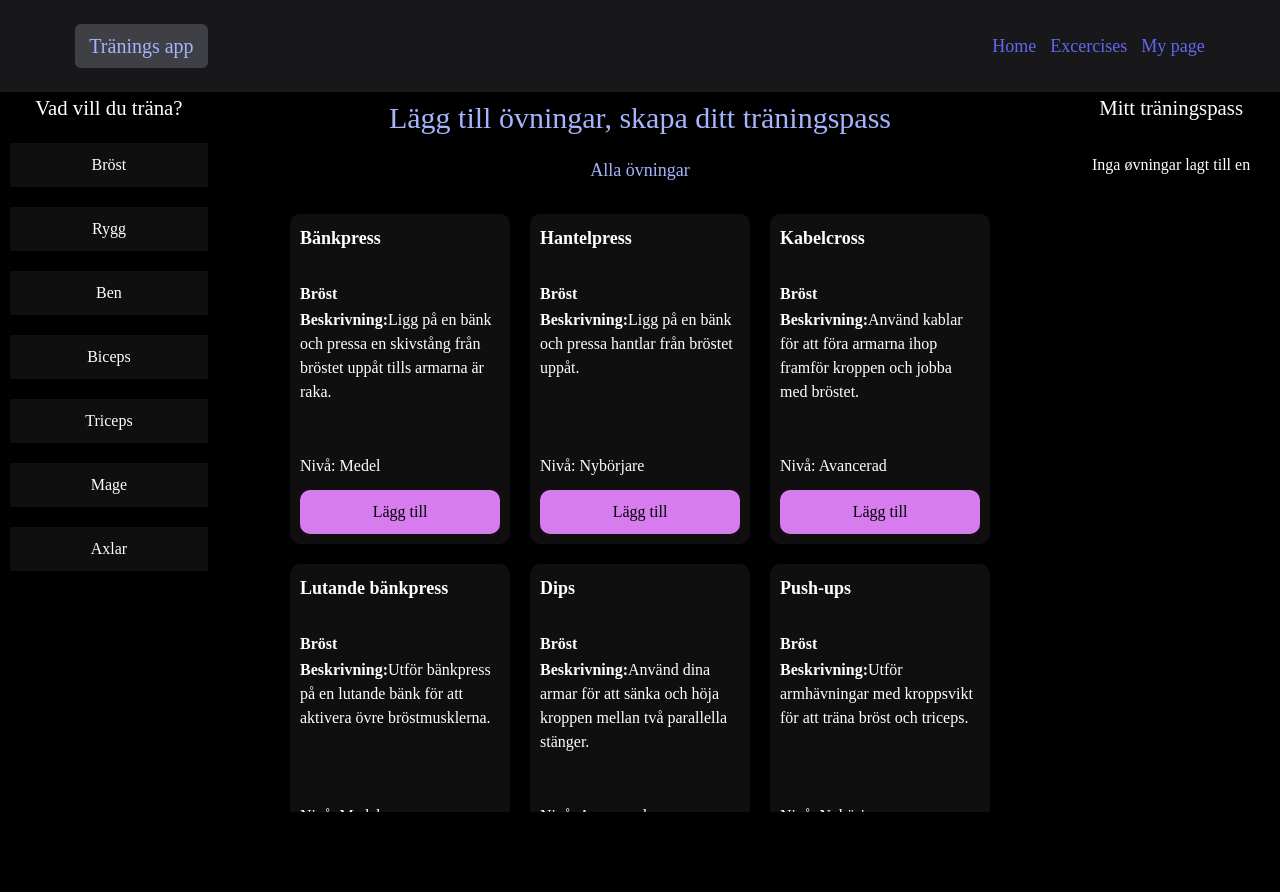
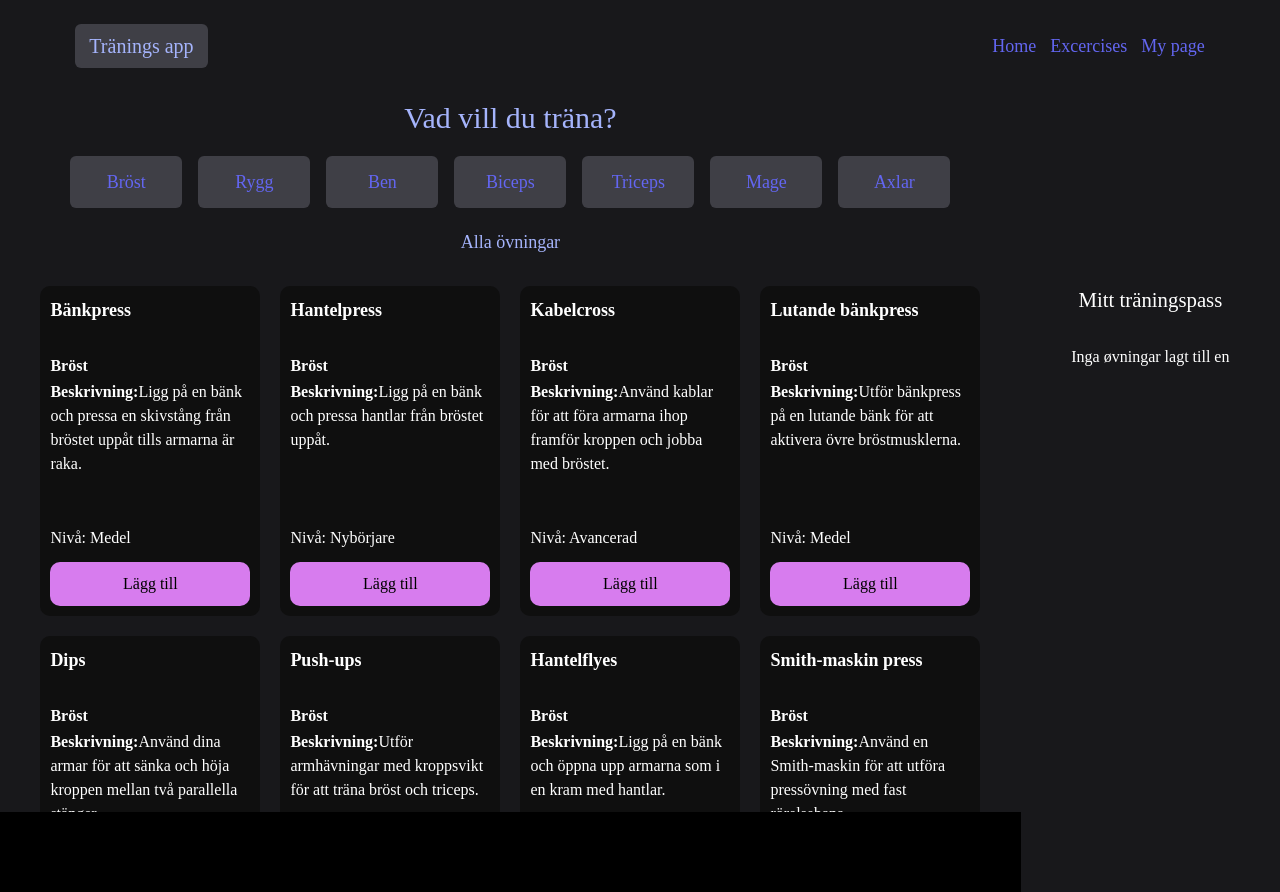
Before and after one commit to Johhed93/training-app, a React (Vite) app: page / in a window 1280 px wide. Built offline with nearby package versions, Linux system fonts and the light colour scheme; a web font is replaced by a local one.

Commit message:
prettier and tailwind css

```diff
--- a/src/Pages/Home.tsx
+++ b/src/Pages/Home.tsx
@@ -16,7 +16,6 @@
   const [muscleGroups, setMusclegroups] = useState<Excercise[]>([]);
   const [themes, setThemes] = useState<MuscleTheme[]>([]);
   const [modalIsOpen, setModalIsOpen] = useState<boolean>(false);
-
 
   useEffect(() => {
     setMusclegroups(excercersiseContext.excercises);
@@ -39,18 +38,18 @@
 
   return (
     <div className="root-wrapper">
-
       <SaveWorkout
         selectedWorkout={selectedWorkout}
         setModalIsOpen={setModalIsOpen}
         modalIsOpen={modalIsOpen}
         setSelectedWorkout={setSelectedWorkout}
       />
-      <div className="sidebar">
-        <h2 className="theme-headline">Vad vill du träna?</h2>
+      <div className="central-content bg-zinc-900">
+        <h1 className="text-indigo-300 text-3xl mt-2">Vad vill du träna?</h1>
+        <div className="flex gap-4">
           {themes.map((theme, index) => (
             <button
-            className="theme-button"
+              className="py-3 px-5 bg-zinc-700 rounded-md text-indigo-500 w-28 text-center text-lg hover:bg-zinc-800"
               key={index}
               onClick={() => handleButtonClick(theme.kroppsdel)}
             >
@@ -58,10 +57,7 @@
             </button>
           ))}
         </div>
-      <div className="central-content">
-        <h1 className="text-indigo-300 text-3xl mt-2">
-          Lägg till övningar, skapa ditt träningspass
-        </h1>
+
         <h2 className="text-indigo-300 text-lg">
           {selectedTheme === "" ? "Alla övningar" : `Alla ${selectedTheme} övningar`}
         </h2>
@@ -73,8 +69,8 @@
           />
         </div>
       </div>
-      <div className="sidebar">
-        <h2 className="theme-headline">Mitt träningspass</h2>
+      <div className="sidebar bg-zinc-900">
+        <h2 className="theme-headline mt-48">Mitt träningspass</h2>
         <ul className="sidebar-list">
           {selectedWorkout.length === 0 ? (
             <li>Inga øvningar lagt till en</li>
```
Lines whose indentation alone changed are shown as unchanged.
